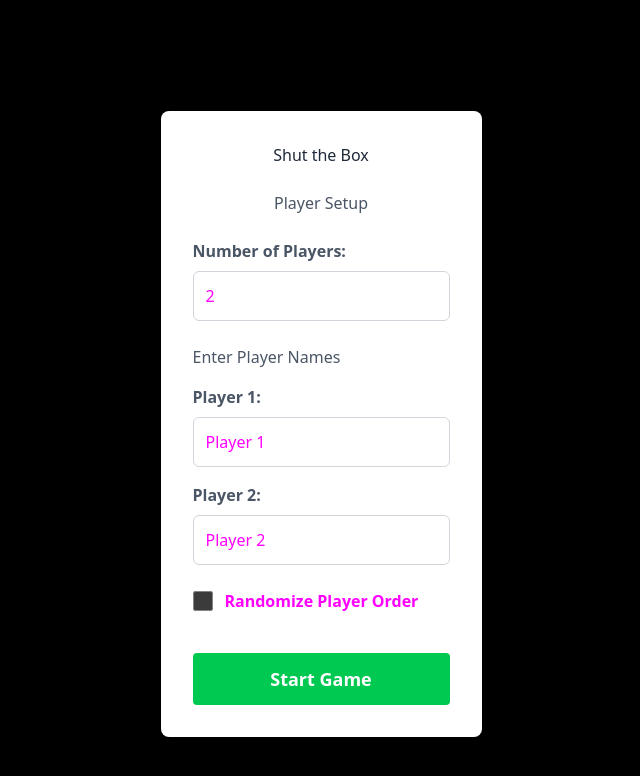
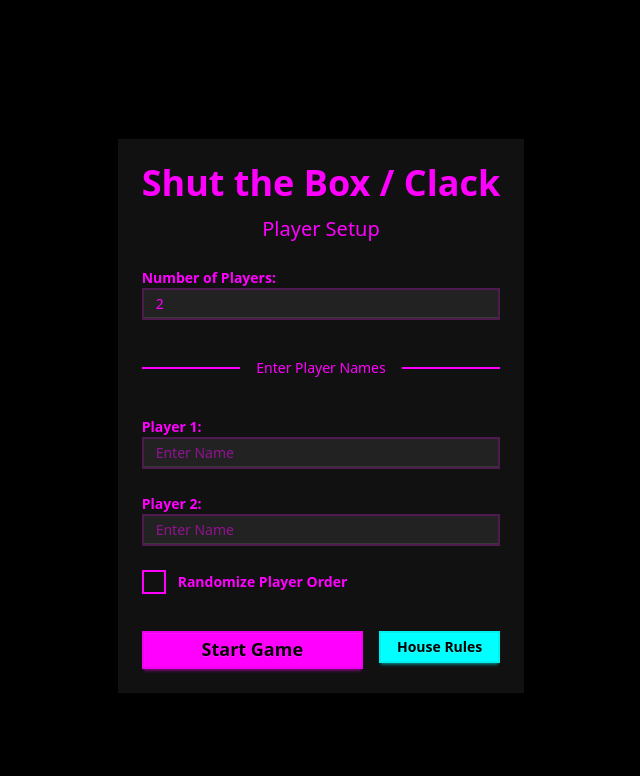
Before and after one commit to Papa-Sean/clack-app, a Next.js app: page / in a window 1280 px wide. Shown: the top 776 px of the page, without its empty margins (319-959 px from the left). Built offline with nearby package versions, Linux system fonts and the light colour scheme.

Commit message:
Add GameRules component and integrate it into PlayerSetup for displaying house rules

```diff
--- /dev/null
+++ b/app/components/GameRules.tsx
@@ -0,0 +1,135 @@
+import { useState } from 'react';
+
+interface GameRulesProps {
+	isOpen: boolean;
+	onClose: () => void;
+}
+
+export default function GameRules({ isOpen, onClose }: GameRulesProps) {
+	return (
+		<dialog className={`modal ${isOpen ? 'modal-open' : ''}`}>
+			<div className='modal-box bg-base-200 max-w-xs sm:max-w-sm md:max-w-md text-base-content'>
+				<button
+					className='btn btn-sm btn-circle btn-ghost absolute right-2 top-2'
+					onClick={onClose}
+				>
+					✕
+				</button>
+
+				<h3 className='font-bold text-primary text-xl sm:text-2xl mb-3 neon-flicker'>
+					House Rules
+				</h3>
+
+				<div className='space-y-4 overflow-y-auto max-h-[70vh]'>
+					<div>
+						<h4 className='font-bold text-secondary text-lg mb-1'>
+							Objective
+						</h4>
+						<p className='text-sm sm:text-base'>
+							Flip down all numbered tiles (1-9) by rolling dice
+							and matching combinations. The lowest score wins!
+						</p>
+					</div>
+
+					<div>
+						<h4 className='font-bold text-secondary text-lg mb-1'>
+							Core Mechanics
+						</h4>
+						<ul className='list-disc pl-5 text-sm sm:text-base space-y-2'>
+							<li>
+								Roll 2 dice (or 1 die when only tiles 7-9
+								remain)
+							</li>
+							<li>
+								Select tiles that{' '}
+								<span className='text-accent font-bold'>
+									sum exactly
+								</span>{' '}
+								to the dice total
+							</li>
+							<li>Continue until no valid moves remain</li>
+							<li>
+								Score is the sum of remaining tiles (goal is 0)
+							</li>
+						</ul>
+					</div>
+
+					<div>
+						<h4 className='font-bold text-secondary text-lg mb-1'>
+							Example
+						</h4>
+						<p className='text-sm sm:text-base'>
+							If you roll a 7, you can select:
+						</p>
+						<ul className='list-disc pl-5 text-sm sm:text-base'>
+							<li>Just tile 7</li>
+							<li>Tiles 1 + 6</li>
+							<li>Tiles 2 + 5</li>
+							<li>Tiles 3 + 4</li>
+							<li>Tiles 1 + 2 + 4</li>
+							<li>Any other combination that sums to 7</li>
+						</ul>
+					</div>
+
+					<div>
+						<h4 className='font-bold text-secondary text-lg mb-1'>
+							Special Outcomes
+						</h4>
+						<ul className='list-disc pl-5 text-sm sm:text-base'>
+							<li>
+								<span className='text-success font-bold'>
+									Perfect Game:
+								</span>{' '}
+								Flip all tiles (score 0)
+							</li>
+							<li>
+								<span className='text-error font-bold'>
+									Game Over:
+								</span>{' '}
+								When no valid moves are possible
+							</li>
+						</ul>
+					</div>
+
+					<div>
+						<h4 className='font-bold text-secondary text-lg mb-1'>
+							Multiplayer
+						</h4>
+						<p className='text-sm sm:text-base'>
+							Each player takes turns trying to achieve the lowest
+							score. The player with the lowest score after all
+							players have gone wins!
+						</p>
+					</div>
+
+					<div className='divider divider-primary'>Coming Soon</div>
+
+					<div>
+						<h4 className='font-bold text-accent text-lg mb-1'>
+							Future Features
+						</h4>
+						<ul className='list-disc pl-5 text-sm sm:text-base'>
+							<li>Online multiplayer</li>
+							<li>Custom house rules</li>
+							<li>Achievements</li>
+							<li>Game statistics</li>
+						</ul>
+					</div>
+				</div>
+
+				<div className='modal-action'>
+					<button
+						className='btn btn-primary'
+						onClick={onClose}
+					>
+						Got it!
+					</button>
+				</div>
+			</div>
+			<div
+				className='modal-backdrop bg-base-100/80 backdrop-blur-sm'
+				onClick={onClose}
+			></div>
+		</dialog>
+	);
+}
--- a/app/components/PlayerSetup.tsx
+++ b/app/components/PlayerSetup.tsx
@@ -1,4 +1,5 @@
 import { useState } from 'react';
+import GameRules from './GameRules';
 
 interface PlayerSetupProps {
 	onSubmit: (playerNames: string[], randomizeOrder: boolean) => void;
@@ -7,11 +8,12 @@ interface PlayerSetupProps {
 export default function PlayerSetup({ onSubmit }: PlayerSetupProps) {
 	const [numPlayers, setNumPlayers] = useState<number | ''>(2);
 	const [playerNames, setPlayerNames] = useState<string[]>([
-		'Player 1',
-		'Player 2',
+		'',
+		'',
 	]);
 	const [randomizeOrder, setRandomizeOrder] = useState(false);
 	const [error, setError] = useState('');
+	const [showRules, setShowRules] = useState(false);
 
 	// Update number of players
 	const handleNumPlayersChange = (e: React.ChangeEvent<HTMLInputElement>) => {
@@ -58,49 +60,54 @@ export default function PlayerSetup({ onSubmit }: PlayerSetupProps) {
 	};
 
 	return (
-		<div className='flex flex-col items-center gap-6 max-w-[500px] mx-auto p-8 bg-white rounded-lg shadow-lg'>
-			<h1 className='text-gray-800 mb-0'>Shut the Box</h1>
-			<h2 className='text-gray-600 mt-0'>Player Setup</h2>
+		<div className='min-h-screen flex flex-col items-center justify-center p-4'>
+			<div className='card w-full max-w-xs sm:max-w-sm md:max-w-md bg-base-200 shadow-xl'>
+				<div className='card-body p-4 sm:p-6'>
+					<h1 className='card-title text-primary text-center text-2xl sm:text-3xl md:text-4xl neon-flicker justify-center mb-1'>
+						Shut the Box / Clack
+					</h1>
+					<h2 className='text-center text-base-content text-lg sm:text-xl mb-4'>
+						Player Setup
+					</h2>
 
 					<form
 						onSubmit={handleSubmit}
-				className='w-full flex flex-col gap-6'
+						className='w-full flex flex-col gap-4 sm:gap-6'
 					>
-				<div className='flex flex-col gap-2'>
-					<label
-						htmlFor='numPlayers'
-						className='font-bold text-gray-600'
-					>
+						<div className='form-control'>
+							<label className='label'>
+								<span className='label-text text-base-content font-bold'>
 									Number of Players:
+								</span>
 							</label>
 							<input
 								type='number'
-						id='numPlayers'
 								min='1'
 								max='6'
 								value={numPlayers}
 								onChange={handleNumPlayersChange}
-						className='p-3 border border-gray-300 rounded-md text-base'
+								className='input input-bordered w-full bg-base-300 text-base-content'
 							/>
 						</div>
 
-				<div className='flex flex-col gap-4 w-full'>
-					<h3 className='m-0 text-gray-600'>Enter Player Names</h3>
+						<div className='divider divider-primary'>
+							Enter Player Names
+						</div>
+
 						{playerNames.map((name, index) => (
 							<div
-							className='flex flex-col gap-2'
+								className='form-control'
 								key={index}
 							>
-							<label
-								htmlFor={`player-${index + 1}`}
-								className='font-bold text-gray-600'
-							>
+								<label className='label'>
+									<span className='label-text text-base-content font-bold'>
 										Player {index + 1}:
+									</span>
 								</label>
 								<input
 									type='text'
-								id={`player-${index + 1}`}
 									value={name}
+                                    placeholder = "Enter Name"
 									onChange={(e) =>
 										handlePlayerNameChange(
 											index,
@@ -108,38 +115,70 @@ export default function PlayerSetup({ onSubmit }: PlayerSetupProps) {
 										)
 									}
 									maxLength={20}
-								className='p-3 border border-gray-300 rounded-md text-base'
+									className='input input-bordered w-full bg-base-300 text-base-content'
 								/>
 							</div>
 						))}
-				</div>
 
-				<div className='flex flex-row items-center gap-3'>
+						<div className='form-control'>
+							<label className='label cursor-pointer justify-start gap-3'>
 								<input
 									type='checkbox'
-						id='randomizeOrder'
 									checked={randomizeOrder}
-						onChange={(e) => setRandomizeOrder(e.target.checked)}
-						className='w-5 h-5'
+									onChange={(e) =>
+										setRandomizeOrder(e.target.checked)
+									}
+									className='checkbox checkbox-primary'
 								/>
-					<label
-						htmlFor='randomizeOrder'
-						className='font-bold text-primary'
-					>
+								<span className='label-text text-primary font-bold'>
 									Randomize Player Order
+								</span>
 							</label>
 						</div>
 
-				{error && <div className='text-red-600 font-bold'>{error}</div>}
+						{error && (
+							<div className='alert alert-error text-sm py-2'>
+								<svg
+									xmlns='http://www.w3.org/2000/svg'
+									className='stroke-current shrink-0 h-5 w-5'
+									fill='none'
+									viewBox='0 0 24 24'
+								>
+									<path
+										strokeLinecap='round'
+										strokeLinejoin='round'
+										strokeWidth='2'
+										d='M10 14l2-2m0 0l2-2m-2 2l-2-2m2 2l2 2m7-2a9 9 0 11-18 0 9 9 0 0118 0z'
+									/>
+								</svg>
+								<span>{error}</span>
+							</div>
+						)}
 
+						<div className='flex flex-col sm:flex-row gap-2 sm:gap-4 mt-2'>
 							<button
 								type='submit'
-					className='bg-green-500 text-white text-lg font-bold py-3 border-none rounded
-								cursor-pointer mt-4 transition-colors hover:bg-green-700'
+								className='btn btn-primary w-full sm:flex-1 sm:btn-lg neon-flicker'
 							>
 								Start Game
 							</button>
+
+							<button
+								type='button'
+								className='btn btn-secondary w-full sm:w-auto'
+								onClick={() => setShowRules(true)}
+							>
+								House Rules
+							</button>
+						</div>
 					</form>
+				</div>
+			</div>
+
+			<GameRules
+				isOpen={showRules}
+				onClose={() => setShowRules(false)}
+			/>
 		</div>
 	);
 }
--- a/app/page.tsx
+++ b/app/page.tsx
@@ -4,7 +4,7 @@ import Game from './components/Game';
 
 export default function Home() {
 	return (
-		<main className='flex min-h-screen flex-col items-center justify-center py-6 overflow-x-none'>
+		<main className='flex min-h-screen flex-col items-center justify-center overflow-x-none'>
 			<Game />
 		</main>
 	);
```
Lines whose indentation alone changed are shown as unchanged.
